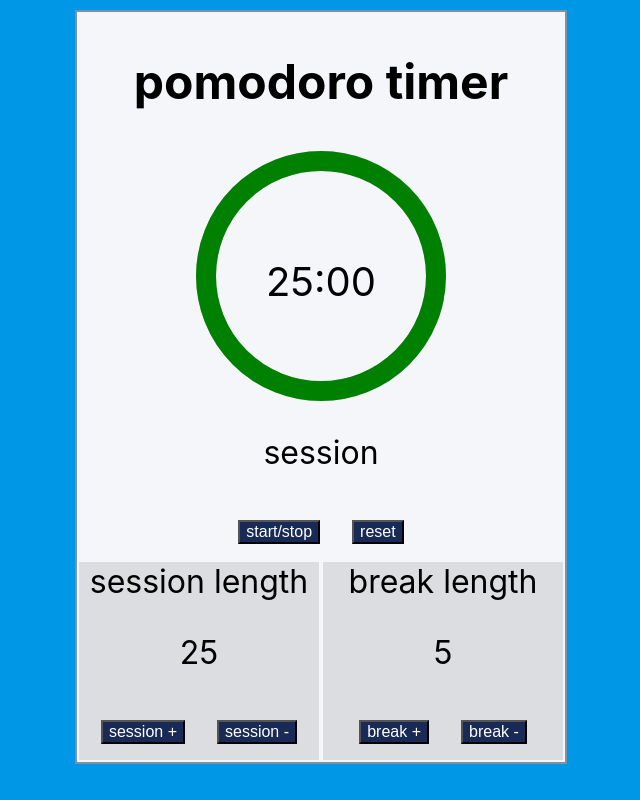
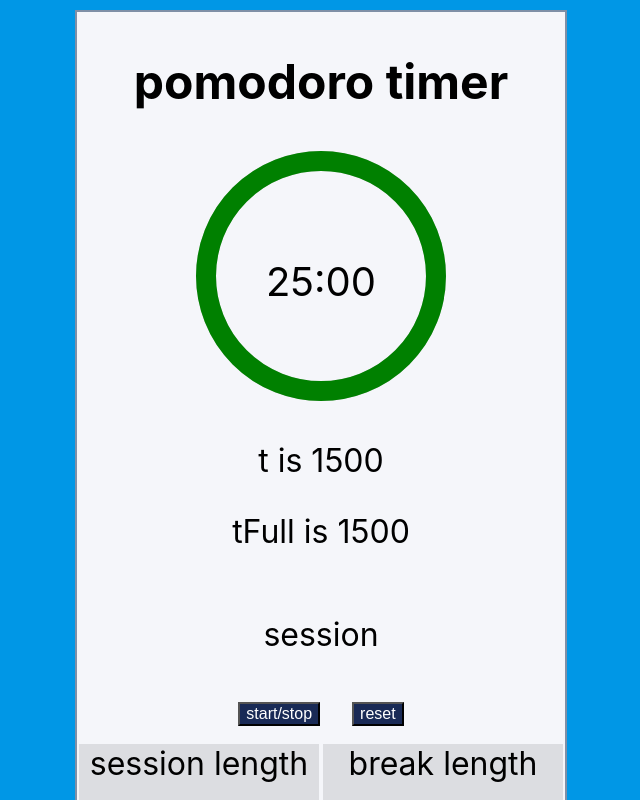
Before and after one commit to markoter/pomodoro-timer, a React (Create React App) app: page / in a window 1280 px wide. Shown: the top 800 px of the page, without its empty margins (319-959 px from the left). Built offline with nearby package versions, Linux system fonts and the light colour scheme.

Commit message:
change progressBar props based on sessionOn

```diff
--- a/src/App.js
+++ b/src/App.js
@@ -117,7 +117,8 @@ function App() {
       <h2 id="header">pomodoro timer</h2>
       <ClockComp
         timer={state.timer}
-        timerFull={state.session}
+        sessionLen={state.session}
+        breakLen={state.break}
         showTime={showTime}
         sessionOn={state.sessionOn}
         countDown={countDown}
--- a/src/circularProgressBar.js
+++ b/src/circularProgressBar.js
@@ -10,7 +10,7 @@ const CircularProgressBar = (props) => {
     // const dash = (progress * circumference) / 100
     const dash = (timer * circumference) / timerFull
 
-    return (
+    return (<div>
         <svg width={size} height={size} viewBox={viewBox}>
             {/* circle for empty  */}
             <circle
@@ -46,9 +46,12 @@ const CircularProgressBar = (props) => {
             </text>
 
         </svg>
+        <p>t is {timer}</p>
+        <p>tFull is {timerFull}</p>
+        </div>
     )
 
 }
 export default CircularProgressBar
 
-//from https://medium.com/tinyso/how-to-create-an-animated-svg-circular-progress-component-in-react-5123c7d24391
+//based on https://medium.com/tinyso/how-to-create-an-animated-svg-circular-progress-component-in-react-5123c7d24391
--- a/src/clockComp.js
+++ b/src/clockComp.js
@@ -3,15 +3,18 @@ import { forwardRef } from "react"
 import CircularProgressBar from "./circularProgressBar"
 
 const ClockComp = (props, ref) => {
-    const { timer, timerFull, showTime, sessionOn, countDown, reset } = props
+    const { timer, sessionLen, breakLen, showTime, sessionOn, countDown, reset } = props
     const currentCounting = sessionOn ? 'session' : 'break'
+    const color = sessionOn ? 'green' : 'red'
+    const timerFull = sessionOn ? sessionLen : breakLen
+
 
     return (
         <div id="clock">
             <CircularProgressBar
             size={250}
             strokeWidth={20}
-            color="green"
+            color={color}
             timer={timer}
             timerFull={timerFull}
             showTime={showTime}
```
